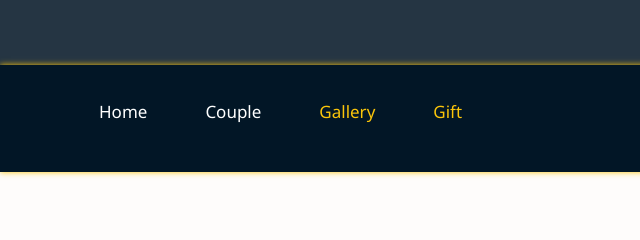
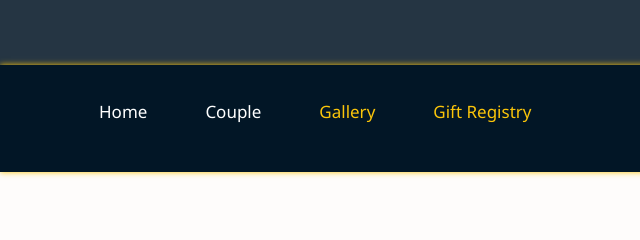
Before and after one commit to posh1001/Gift-Charles, a website: page couple.html in a window 1280 px wide. Shown: the part 111-351 px from the top of the page, 0-640 px from the left. Drawn offline with nearby package versions, Linux system fonts and the light colour scheme; some packages are replaced by stand-ins of ours; a script that the page names is missing.

Commit message:
Update couple.html

```diff
--- a/couple.html
+++ b/couple.html
@@ -75,7 +75,7 @@
                               <a class="nav-link" href="gallery.html">Gallery</a>
                            </li>
                             <li class="nav-item active">
-                              <a class="nav-link" href="gift.html">Gift</a>
+                              <a class="nav-link" href="gift.html">Gift Registry</a>
                            </li>
                         </ul>
                      </div>
```
